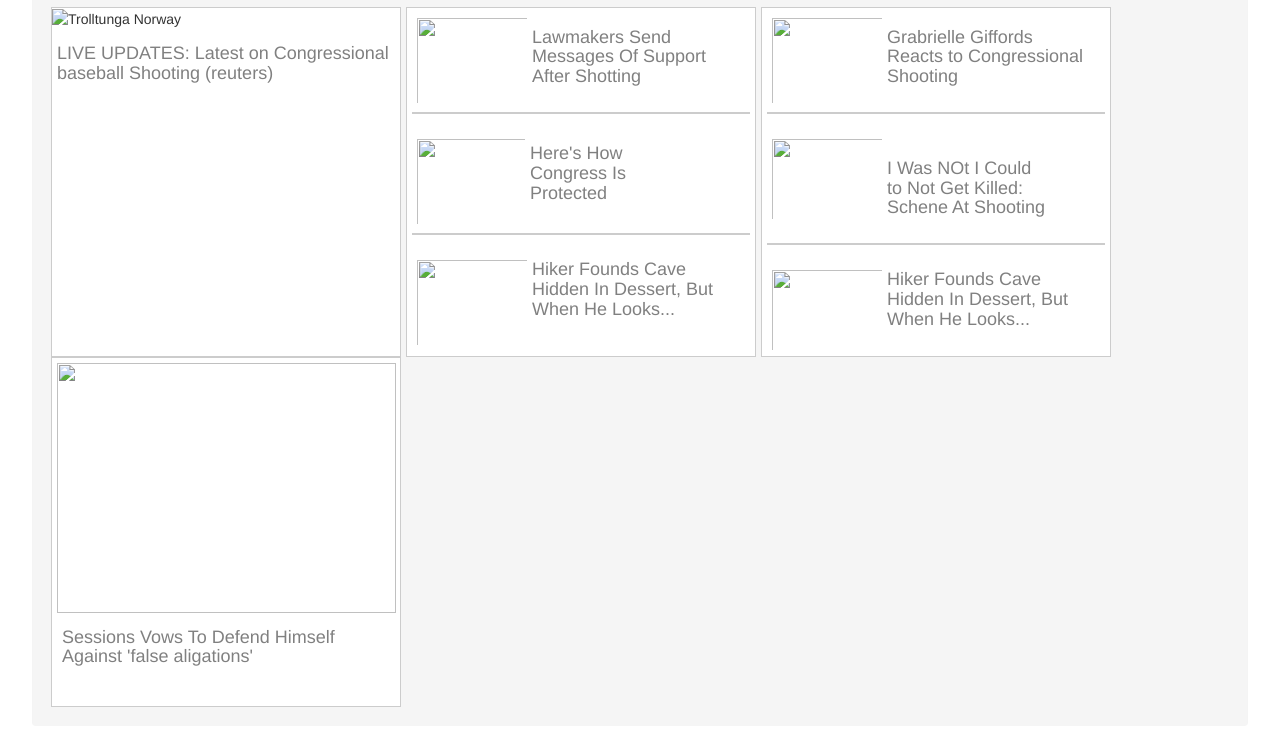
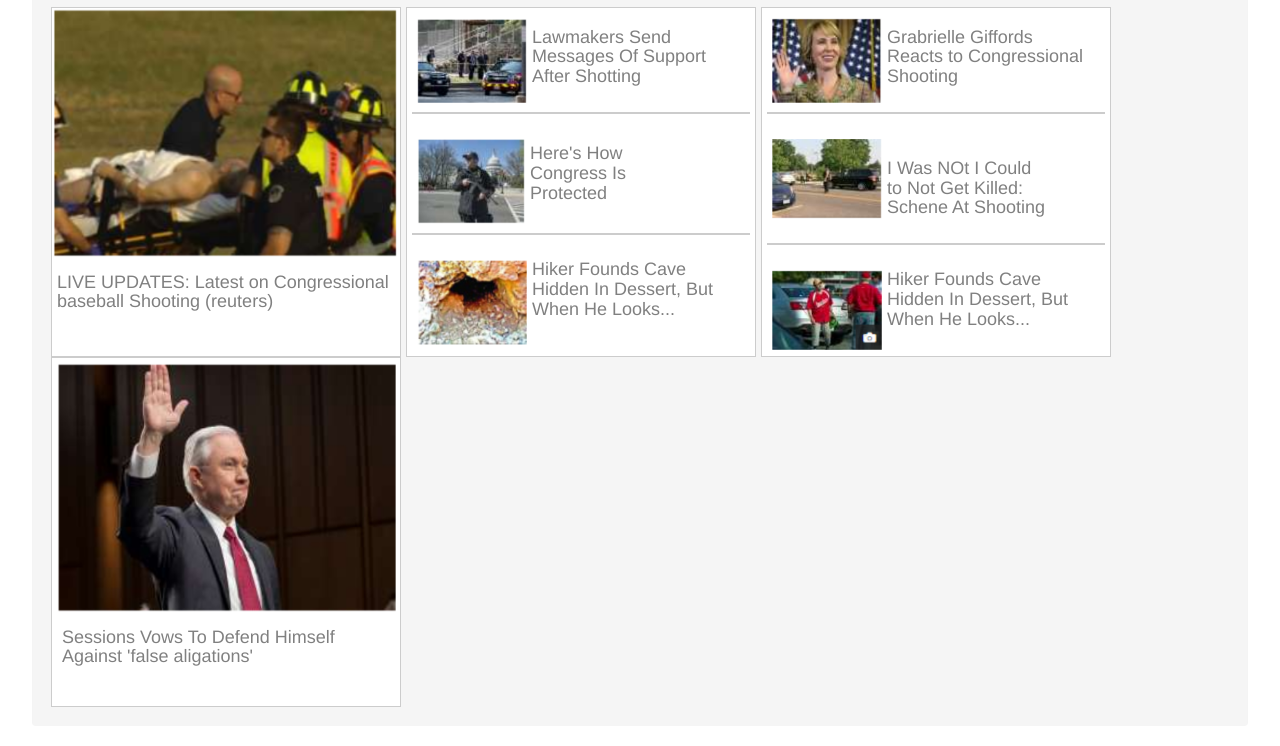
Before and after one commit to anilcherla/newsLetter, a plain HTML site: page index.html in a window 1280 px wide. Shown: the part 144-890 px from the top of the page. Drawn offline with nearby package versions, Linux system fonts and the light colour scheme.

Commit message:
created newsletter using HTML,CSS and boot strap

```diff
--- a/index.html
+++ b/index.html
@@ -22,38 +22,38 @@
             </div>
                 <br>
             <div class="desc">
-              <img src="C:\Users\cherl\Desktop\imagesnew\news1.png" alt="Trolltunga Norway" width="346" height="250"><br>
+              <img src="images\news1.png" alt="Trolltunga Norway" width="346" height="250"><br>
               <h4 style="padding:5px; color:rgb(128,128,128)"> LIVE UPDATES: Latest on Congressional baseball Shooting (reuters)</h4>
             </div>
 
             <div class="percent desc">
-              <img src="C:\Users\cherl\Desktop\imagesnew\news2.png" width="120px" height="95px" style="float:left; padding:5px">
+              <img src="images\news2.png" width="120px" height="95px" style="float:left; padding:5px">
               <h4 style="padding:5px; color:rgb(128,128,128)">Lawmakers Send Messages Of Support After Shotting</h4>
               <hr style="border:1px solid #ccc">
 
-              <img src="C:\Users\cherl\Desktop\imagesnew\news3.png" width="118px" height="95px" style="float:left; padding:5px">
+              <img src="images\news3.png" width="118px" height="95px" style="float:left; padding:5px">
               <h4 style="padding:10px; color:rgb(128,128,128)">Here's How<br> Congress Is <br>Protected<br></h4>
               <hr style="border:1px solid #ccc">
 
-              <img src="C:\Users\cherl\Desktop\imagesnew\news4.png" width="120px" height="95px" style="float:left; padding:5px">
+              <img src="images\news4.png" width="120px" height="95px" style="float:left; padding:5px">
               <h4 style="padding:5px; color:rgb(128,128,128)">Hiker Founds Cave Hidden In Dessert, But When He Looks... </h4>
             </div>
 
             <div class="percent desc">
-              <img src="C:\Users\cherl\Desktop\imagesnew\news5.png" width="120px" height="95px" style="float:left; padding:5px">
+              <img src="images\news5.png" width="120px" height="95px" style="float:left; padding:5px">
               <h4 style="padding:5px; color:rgb(128,128,128)">Grabrielle Giffords<br> Reacts to Congressional Shooting </h4>
               <hr style="border:1px solid #ccc">
 
-              <img src="C:\Users\cherl\Desktop\imagesnew\news6.png" width="120px" height="90px" style="float:left; padding:5px">
+              <img src="images\news6.png" width="120px" height="90px" style="float:left; padding:5px">
               <h4 style="padding:5px; color:rgb(128,128,128)"><br>I Was NOt I Could<br>to Not Get Killed:<br>Schene At Shooting</h4>
               <hr style="border:1px solid #ccc">
 
-              <img src="C:\Users\cherl\Desktop\imagesnew\news7.png" width="120px" height="90px" style="float:left; padding:5px">
+              <img src="images\news7.png" width="120px" height="90px" style="float:left; padding:5px">
               <h4 style="padding:5px; color:rgb(128,128,128)">Hiker Founds Cave Hidden In Dessert, But When He Looks... </h4>
             </div>
 
             <div class="percent desc">
-              <img src="C:\Users\cherl\Desktop\imagesnew\news8.png" width="339" height="250"><br>
+              <img src="images\news8.png" width="339" height="250"><br>
               <h4 style="padding:5px; color:rgb(128,128,128)"> Sessions Vows To Defend Himself Against 'false aligations'</h4>
             </div>
       </div>
```
Also changed, not shown: images/news1.PNG (added), images/news2.PNG (added), images/news3.PNG (added), images/news4.PNG (added), images/news5.PNG (added), images/news6.PNG (added), images/news7.PNG (added), images/news8.PNG (added).
